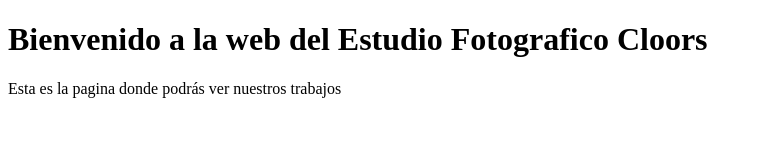
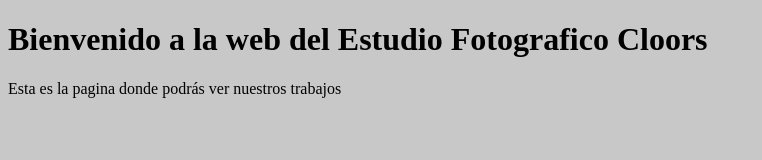
Before and after one commit to Cloors/Practicas-Git, a plain HTML site: page index.html in a window 1280 px wide. Shown: the whole page, without its empty margins (0-762 px from the left). Drawn offline with Linux system fonts and the light colour scheme.

Commit message:
Cambiamos el color de fondo de la pagina.
Se agregó eti

```diff
--- a/index.html
+++ b/index.html
@@ -4,6 +4,13 @@
 	<title>Estudio Fotografico Cloors</title>
 	<meta charset="utf-8">
 </head>
+
+<style type="text/css">
+	body{
+		background-color: #c8c8c8;
+	}
+</style>
+
 <body>
 	<h1>Bienvenido a la web del Estudio Fotografico Cloors</h1>
 
```
